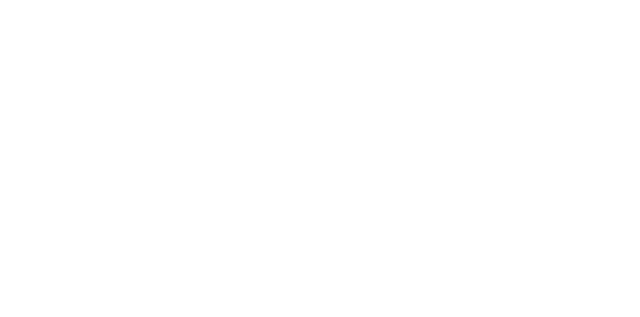
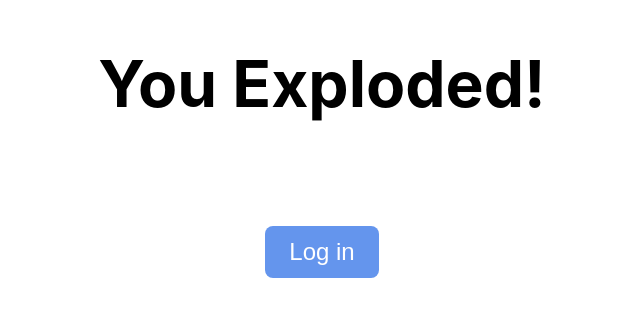
Before and after one commit to zitlallyalmazan/react-login-demo, a React (Create React App) app: page /exploded in a window 1280 px wide. Before the commit this address had no page. Shown: the part 187-504 px from the top of the page, without its empty margins (318-958 px from the left). Built offline with nearby package versions, Linux system fonts and the light colour scheme.

Commit message:
added-exploded-page

```diff
--- a/src/App.js
+++ b/src/App.js
@@ -1,11 +1,12 @@
 import { BrowserRouter, Route, Routes } from 'react-router-dom';
+import { useEffect, useState } from 'react';
 
 import Home from './Pages/home';
 import Login from './Pages/login';
 import Countdown from './Pages/countdown';
-import logo from './logo.svg';
+import Exploded from './Pages/Exploded';
+
 import './App.css';
-import { useEffect, useState } from 'react';
 
 function App() {
   const [loggedIn, setLoggedIn] = useState(false)
@@ -18,6 +19,7 @@
           <Route path="/" element={<Home email={email} loggedIn={loggedIn} setLoggedIn={setLoggedIn} />} />
           <Route path="/login" element={<Login setLoggedIn={setLoggedIn} setEmail={setEmail} />} />
           <Route path="/countdown" element={<Countdown setLoggedIn={setLoggedIn} setEmail={setEmail} />} />
+          <Route path="/exploded" element={<Exploded setLoggedIn={setLoggedIn} setEmail={setEmail} />} />
         </Routes>
       </BrowserRouter>
     </div>
--- /dev/null
+++ b/src/Pages/Exploded.js
@@ -0,0 +1,35 @@
+import React from 'react';
+import { useNavigate } from 'react-router-dom';
+
+const Exploded = (props) => {
+    const { loggedIn, email } = props
+    const navigate = useNavigate()
+
+    const onButtonClick = () => {
+        if (loggedIn) {
+          localStorage.removeItem('user')
+          props.setLoggedIn(false)
+        } else {
+          navigate('/login')
+        }
+      }
+
+    return (
+        <div className="mainContainer">
+            <div className={'titleContainer'}>
+                <div>You Exploded!</div>
+            </div>
+            <div className={'buttonContainer'}>
+                <input
+                    className={'inputButton'}
+                    type="button"
+                    onClick={onButtonClick}
+                    value={loggedIn ? 'Log out' : 'Log in'}
+                />
+                {loggedIn ? <div>Your email address is {email}</div> : <div />}
+            </div>
+        </div>
+    )
+}
+
+export default Exploded
--- a/src/Pages/countdown.js
+++ b/src/Pages/countdown.js
@@ -24,7 +24,7 @@
                     setExplodeBeforeTen(true);
                     setTimeout(() => {
                         // Redirect the user after showing explosion
-                        window.location.href = 'lastPageUrl';
+                        window.location.href = '/exploded';
                     }, 1000);
                 }
                 return prevTimeLeft - 1;
```
